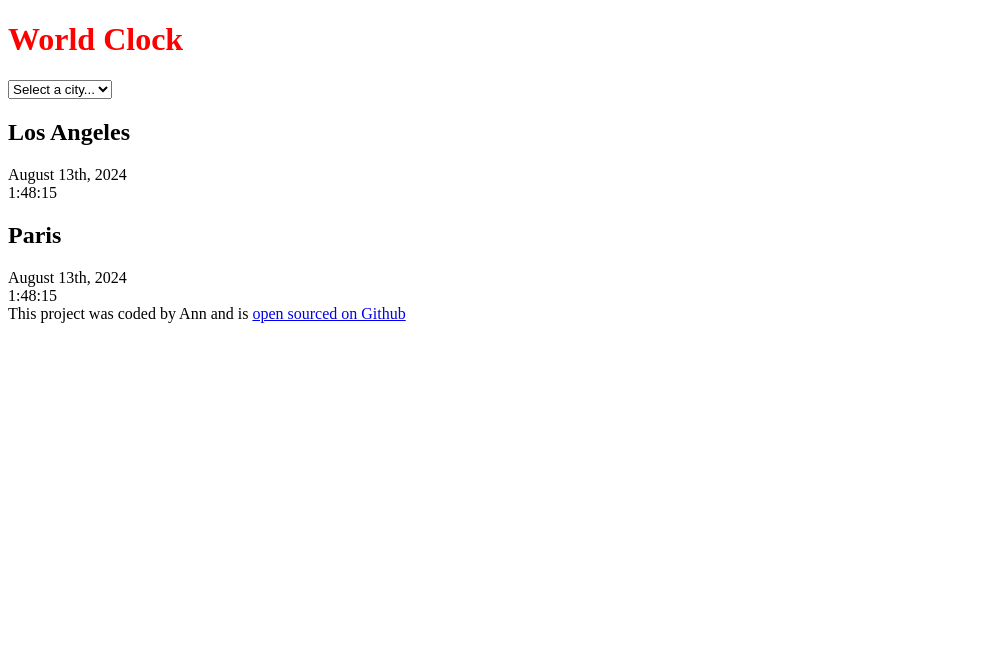
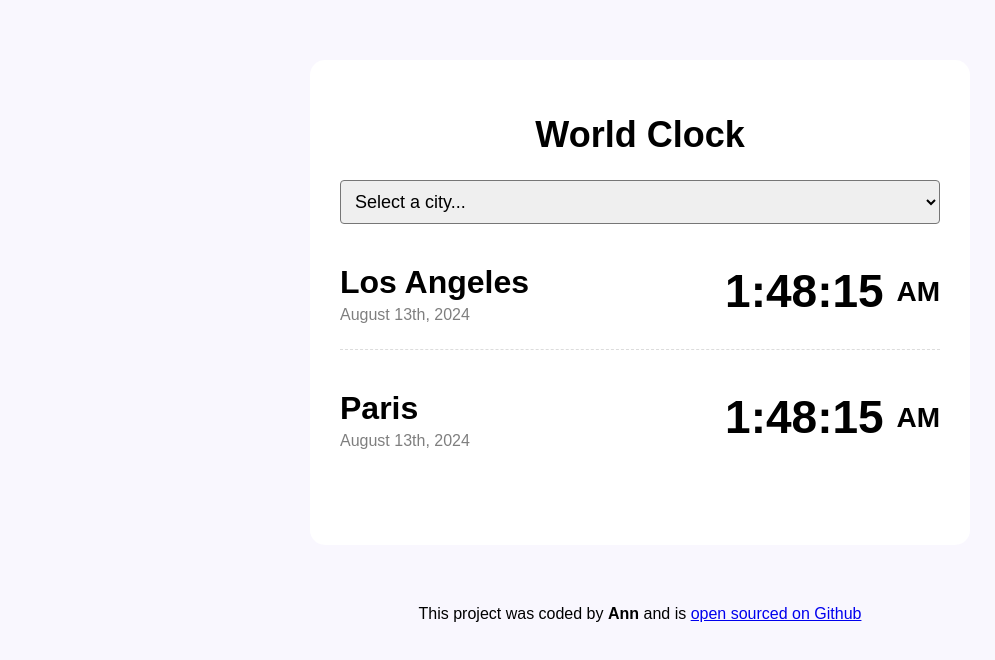
Before and after one commit to anntachie/world-clock, a plain HTML site: page index.html in a window 1280 px wide. Shown: the whole page, without its empty margins (0-995 px from the left). Drawn offline with nearby package versions, Linux system fonts and the light colour scheme.

Commit message:
styled the html with css

```diff
--- a/css/style.css
+++ b/css/style.css
@@ -1 +1,46 @@
-h1{color: red;}
+h1{text-align: center;}
+footer{text-align: center;}
+.container{
+    max-width: 600px;
+    margin: 60px auto;
+    background: white;
+    padding: 30px;
+    box-shadow: 0px 7px 29px 0 px rgba(100, 100, 111, 0.2);
+    border-radius: 15px;
+    }
+
+    select{display: block;
+    width: 100%;
+border-radius: 4px;
+padding: 10px;
+font-size: 18px;}
+
+
+body{background-color: #f9f7fe;
+font-family: sans-serif;}
+
+h1{text-align: center;
+font-family: sans-serif;
+font-size: 36px;
+}
+
+.city{display: flex;
+justify-content: space-between;
+margin: 40px 0;
+border-bottom: 1px dashed gainsboro;
+padding-bottom: 25px ;}
+
+.time{font-size: 46px;
+
+font-weight: bold;
+}
+
+.time small{font-size: 28px;
+vertical-align: 6px;}
+
+h2{margin: 0 0 5px;
+font-size: 32px;}
+
+.date{opacity: 0.5;}
+
+.city:last-child{border: none;}
--- a/index.html
+++ b/index.html
@@ -5,8 +5,11 @@
     <meta name="viewport" content="width=device-width, initial-scale=1.0">
     <title>Document</title>
     <link rel="stylesheet" href="css/style.css">
+    <script src="https://cdnjs.cloudflare.com/ajax/libs/moment.js/2.30.1/moment.min.js"></script>
+    <script src="https://cdnjs.cloudflare.com/ajax/libs/moment-timezone/0.5.45/moment-timezone-with-data-1970-2030.min.js"></script>
 </head>
 <body>
+    <div class="container">
     <h1>World Clock</h1>
 
     <select id="">
@@ -18,19 +21,30 @@
     </select>
 
 <div class="city">
+    <div class="city-date">
     <h2>Los Angeles</h2>
     <div class="date"> August 13th, 2024</div>
-    <div class="time">1:48:15</div>
+</div>
+    <div class="time">1:48:15 <small>AM</small></div>
 </div>
 
+
 <div class="city">
+    <div class="city-date">
     <h2>Paris</h2>
     <div class="date"> August 13th, 2024</div>
-    <div class="time">1:48:15</div>
+</div>
+    <div class="time">1:48:15 <small>AM</small></div>
+</div>
+
+
+
+
+
 </div>
 
 <footer>
-    This project was coded by Ann and is <a href="#" target="_blank">open sourced on Github</a>
+    This project was coded by <strong>Ann</strong> and is <a href="#" target="_blank">open sourced on Github</a>
 </footer>
 <script src="javascript/index.js"></script>
 </body>
--- a/javascript/index.js
+++ b/javascript/index.js
@@ -1 +1 @@
-alert("hi")
+//alert("hi")
```
